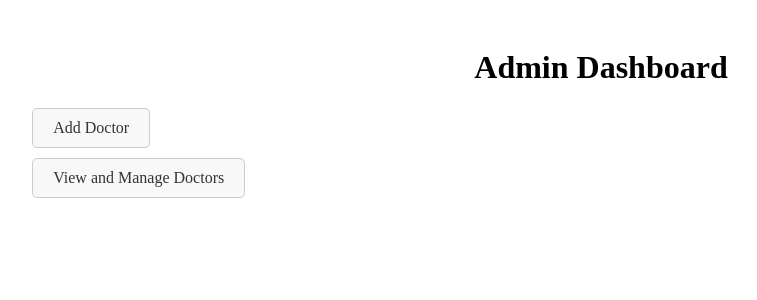
After one commit to KhoaDao03/4521-Group13, a Flask app: page /adminhome in a window 1280 px wide. The commit adds this page. Shown: the top 300 px of the page, without its empty margins (39-796 px from the left). Run offline with Flask 3, Linux system fonts and the light colour scheme; the visitor is signed in with stand-in values (Sample User, id 1).

Commit message:
Not done, but added admin account to add doctors

```diff
--- a/app.py
+++ b/app.py
@@ -75,10 +75,14 @@ def login():
 
         if user and check_password_hash(user['Password'], password):
             session['user_id'] = user['UserID']  # Store user ID in session
+            session['user_role'] = user['Role']  # Store user role in session
+
             if user['Role'] == 'doctor':
                 return redirect(url_for('doctor_home'))
             elif user['Role'] == 'patient':
                 return redirect(url_for('patienthome'))
+            elif user['Role'] == 'administrator':
+                return redirect(url_for('admin_home'))  # Redirect admin to admin dashboard
             else:
                 flash('Login successful. No designated dashboard.', 'success')
                 return redirect(url_for('login'))  # Redirect to a default page or error page
@@ -100,6 +104,11 @@ def doctor_home():
 
 @app.route('/adddoctor', methods=('GET', 'POST'))
 def add_doctor():
+    # Check if the logged-in user is an admin
+    if 'user_id' not in session or session.get('user_role') != 'administrator':
+        flash('Unauthorized access.', 'error')
+        return redirect(url_for('display_login'))
+
     if request.method == 'POST':
         username = request.form['username']
         fullname = request.form['fullname']
@@ -115,6 +124,7 @@ def add_doctor():
         if user is None:
             cursor.close()
             conn.close()
+            flash('No such doctor found. Please register the doctor first.', 'error')
             return redirect(url_for('register'))
 
         # Insert new doctor profile using the UserID from Users table
@@ -124,6 +134,7 @@ def add_doctor():
         conn.commit()
         cursor.close()
         conn.close()
+        flash('Doctor added successfully.', 'success')
         return redirect(url_for('doctor_home'))
 
     return render_template('addDoctor.html')
@@ -398,6 +409,15 @@ def list_docs():
     conn.close()
     return render_template('doctorMedicalDocs.html', meddocs = docs)
 
+@app.route('/adminhome')
+def admin_home():
+    # Ensure only logged-in admins can access this page
+    if 'user_role' in session and session['user_role'] == 'administrator':
+        return render_template('adminHome.html')
+    else:
+        flash('Unauthorized access. Please log in as an administrator.', 'error')
+        return redirect(url_for('display_login'))
+
 # @app.route('/fileupload', methods = ['GET', 'POST'])
 # def uploadfile():
 #     if request.method == 'POST':
--- /dev/null
+++ b/static/admin.css
@@ -0,0 +1,29 @@
+.admin-container {
+    width: 90%;
+    margin: auto;
+    padding: 20px;
+}
+
+.admin-container h1 {
+    text-align: center;
+}
+
+.admin-container ul {
+    list-style-type: none;
+    padding: 0;
+}
+
+.admin-container ul li {
+    margin-top: 10px;
+}
+
+.admin-container ul li a {
+    text-decoration: none;
+    color: #333;
+    font-size: 16px;
+    display: inline-block;
+    padding: 10px 20px;
+    border: 1px solid #ccc;
+    border-radius: 5px;
+    background: #f8f8f8;
+}
--- a/templates/addDoctor.html
+++ b/templates/addDoctor.html
@@ -22,6 +22,6 @@
         <input type="submit" value="Submit">
     </form>
 
-    <p><a href="/doctorhome">Back to Doctor Home</a></p>
+    <p><a href="/adminhome">Back to Admin Home</a></p>
 </body>
 </html>
--- /dev/null
+++ b/templates/adminHome.html
@@ -0,0 +1,18 @@
+<!DOCTYPE html>
+<html lang="en">
+<head>
+    <meta charset="UTF-8">
+    <meta name="viewport" content="width=device-width, initial-scale=1.0">
+    <title>Admin Dashboard</title>
+    <link rel="stylesheet" href="../static/admin.css">
+</head>
+<body>
+    <div class="admin-container">
+        <h1>Admin Dashboard</h1>
+        <ul>
+            <li><a href="{{ url_for('add_doctor') }}">Add Doctor</a></li>
+            <li><a href="{{ url_for('list_doctors') }}">View and Manage Doctors</a></li>
+        </ul>
+    </div>
+</body>
+</html>
```
Also changed, not shown: setup.py (+16 -0 lines), templates/login.html (+14 -3 lines), 1 other file.
